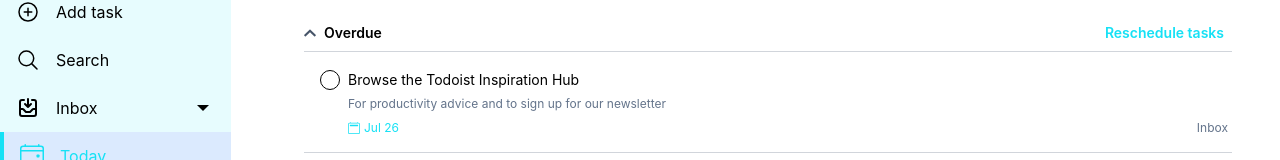
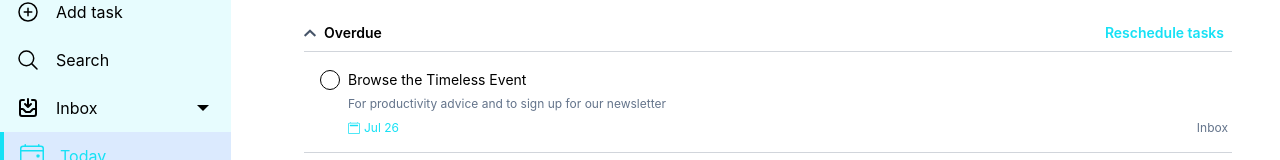
Before and after one commit to kingieX/timeless-event, a React (Vite) app: page /app/today in a window 1280 px wide. Shown: the part 121-281 px from the top of the page. Built offline with nearby package versions, Linux system fonts and the light colour scheme.

Commit message:
update: COmpleted page in progress

```diff
--- a/src/pages/sidebarMenuPages/Today.jsx
+++ b/src/pages/sidebarMenuPages/Today.jsx
@@ -15,7 +15,7 @@
   const [tasks, setTasks] = useState([
     {
       id: 1,
-      title: 'Browse the Todoist Inspiration Hub',
+      title: 'Browse the Timeless Event',
       description: 'For productivity advice and to sign up for our newsletter',
       dueDate: 'Jul 26',
       statusColor: 'bg-gray-400',
```
Also changed, not shown: public/image/completed.svg (added).
